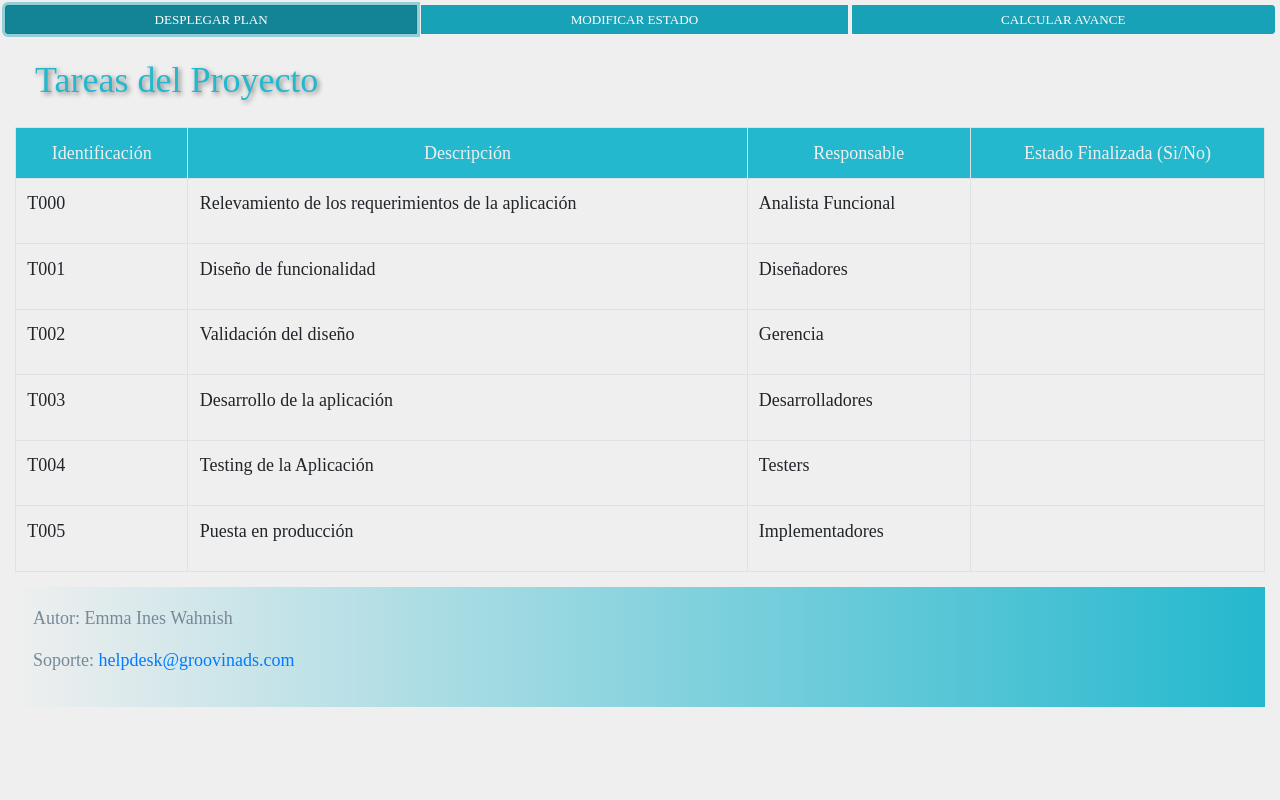
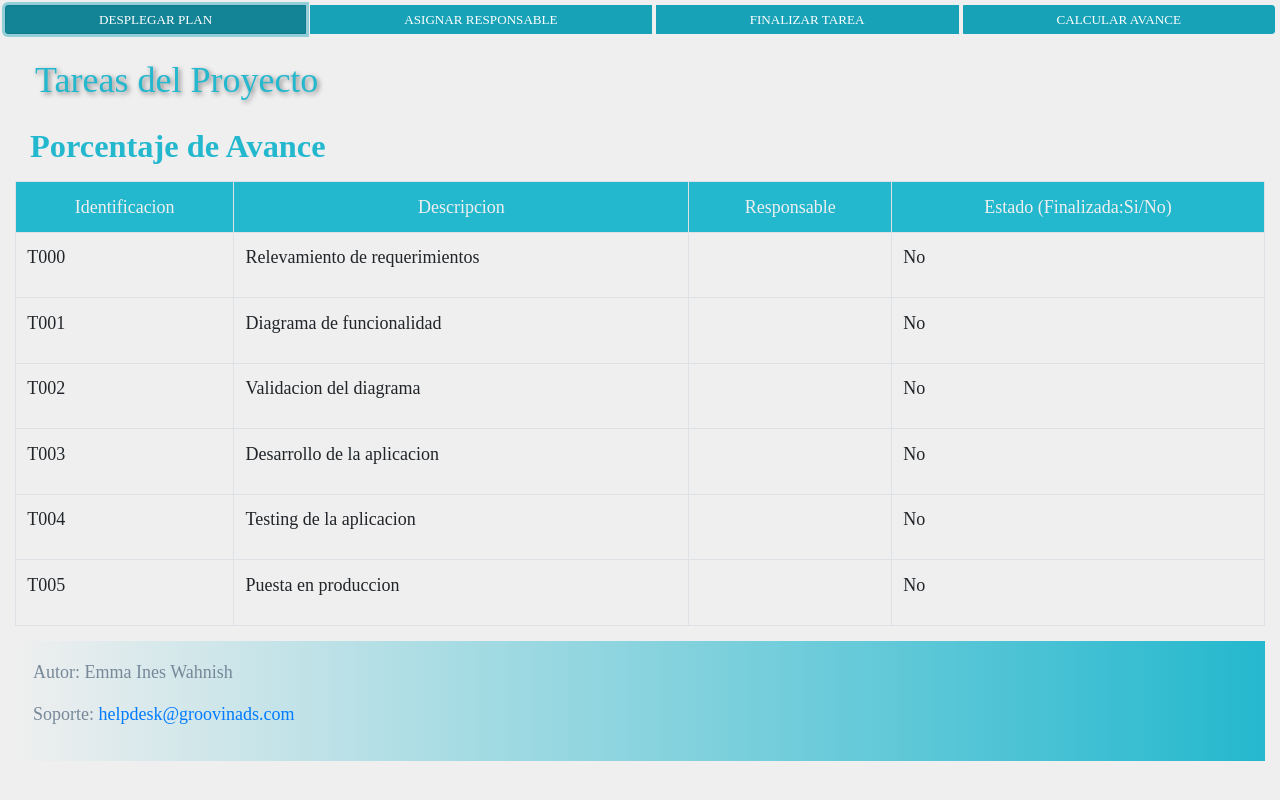
Before and after one commit to EmmaInesWahnish/desafios-javascript-coderhouse, a website: page index.html in a window 1280 px wide. Both pictures are taken after a click on the button "DESPLEGAR PLAN". Drawn offline with nearby package versions, Linux system fonts and the light colour scheme.

Commit message:
Simulacion

```diff
--- a/index.html
+++ b/index.html
@@ -21,9 +21,10 @@
     <div class="grid-stat">
         <header>
             <div class="m10 btn-group btn-group-sm" style="width: 100%;">
-                <button type="button" class="btn btn-info" onclick="mostrar()">Desplegar Plan</button>
-                <button type="button" class="btn btn-info">Modificar Estado</button>
-                <button type="button" class="btn btn-info">Calcular Avance</button>
+                <button type="button" class="btn btn-info" onclick="showPlan()">Desplegar plan</button>
+                <button type="button" class="btn btn-info" onclick="asignTask()">Asignar responsable</button>
+                <button type="button" class="btn btn-info" onclick="changeTaskStatus()">Finalizar Tarea</button>
+                <button type="button" class="btn btn-info" onclick="percentComplete()">Calcular Avance</button>
             </div>
         </header>
 
@@ -38,96 +39,100 @@
                         </div>
                     </div>
                 </div>
+                <div class="col-md-12">
+                    <h2>Porcentaje de Avance</h2>
+                    <P id="avance"></P>
+                </div>
                 <div class="table-responsive">
                     <table class="showes table table-bordered">
                         <tr>
-                            <th>Identificación</th>
-                            <th>Descripción</th>
+                            <th>Identificacion</th>
+                            <th>Descripcion</th>
                             <th>Responsable</th>
-                            <th>Estado Finalizada (Si/No)</th>
+                            <th>Estado (Finalizada:Si/No)</th>
                         </tr>
                         <tr>
                             <td>
-                               <p>T000</p>
+                               <p id="F00C00"></p>
                             </td>
                             <td>
-                                <p>Relevamiento de los requerimientos de la aplicación</p>
+                                <p id="F00C01"></p>
                             </td>
                             <td>
                                 <p id="F00C02"></p>
                             </td>
                             <td>
-                                <p></p>
+                                <p id="F00C03"></p>
                             </td>
                         </tr>
                         <tr>
                             <td>
-                                <p>T001</p>
+                                <p id="F01C00"></p>
                              </td>
                              <td>
-                                <p>Diseño de funcionalidad</p>
+                                 <p id="F01C01"></p>
                              </td>
                              <td>
                                  <p id="F01C02"></p>
                              </td>
                              <td>
-                                <p></p>
+                                 <p id="F01C03"></p>
                              </td>
                         </tr>
                         <tr>
                             <td>
-                                <p>T002</p>
+                               <p id="F02C00"></p>
                              </td>
                              <td>
-                                <p>Validación del diseño</p>
+                               <p id="F02C01"></p>
                              </td>
                              <td>
                                 <p id="F02C02"></p>
                              </td>
                              <td>
-                                <p></p>
+                                <p id="F02C03"></p>
                              </td>
                         </tr>
                         <tr>
                             <td>
-                                <p>T003</p>
+                               <p id="F03C00"></p>
                              </td>
                              <td>
-                                <p>Desarrollo de la aplicación</p>
+                               <p id="F03C01"></p>
                              </td>
                              <td>
                                 <p id="F03C02"></p>
                              </td>
                              <td>
-                                <p></p>
+                                <p id="F03C03"></p>
                              </td>
                         </tr>
                         <tr>
                             <td>
-                                <p>T004</p>
+                                <p id="F04C00"></p>
                              </td>
                              <td>
-                                <p>Testing de la Aplicación</p>
+                                <p id="F04C01"></p>
                              </td>
                              <td>
                                 <p id="F04C02"></p>
                              </td>
                              <td>
-                                <p></p>
+                                <p id="F04C03"></p>
                              </td>
                         </tr>
                         <tr>
                             <td>
-                                <p>T005</p>
+                                <p id="F05C00"></p>
                              </td>
                              <td>
-                                <p>Puesta en producción</p>
+                                <p id="F05C01"></p>
                              </td>
                              <td>
                                 <p id="F05C02"></p>
                              </td>
                              <td>
-                                <p></p>
+                                <p id="F05C03"></p>
                              </td>
                         </tr>
                     </table>
@@ -149,17 +154,10 @@
                 integrity="sha384-+YQ4JLhjyBLPDQt//I+STsc9iw4uQqACwlvpslubQzn4u2UU2UFM80nGisd026JF"
                 crossorigin="anonymous"></script>
 
-            <script>
-                function mostrar(){
-                    let responsable = ["Analista Funcional", "Diseñadores", "Gerencia", "Desarrolladores", "Testers", "Implementadores" ];
-                    for (var i=0; i < responsable.length; i++) {
-                        let theId = "F0"+i+"C02";
-                        console.log(theId, responsable[i])
-                        document.getElementById(theId).innerHTML = responsable[i];
-                    }
-                }
-            </script>
-
+            <script src="./js/clase20000Wahnish03.js"></script>
+            <script src="./js/clase20000Wahnish04.js"></script>
+            <script src="./js/clase20000Wahnish05.js"></script>
+            <script src="./js/clase20000Wahnish06.js"></script>
 </body>
 
 </html>
--- a/js/clase20000Wahnish01.js
+++ b/js/clase20000Wahnish01.js
@@ -1,3 +1,4 @@
+function percentComplete() {
 let tareas = prompt("Ingrese la cantidad total de tareas del plan");
 //Se valida la información ingresada
 if (isNaN(tareas) || Number(tareas) <= 0) {
@@ -16,3 +17,4 @@ if (isNaN(tareas) || Number(tareas) <= 0) {
         alert("El porcentaje de avance del plan es del " + porcentaje + " %");
     }
 }
+}
--- /dev/null
+++ b/js/clase20000Wahnish03.js
@@ -0,0 +1,26 @@
+function showPlan(){
+    let tasks= [];
+    let auxArray = ["T000", "Relevamiento de requerimientos", " ","No"];
+    tasks.push(auxArray);
+    auxArray = [];
+    auxArray = ["T001", "Diagrama de funcionalidad", " ","No"];
+    tasks.push(auxArray);
+    auxArray = [];
+    auxArray = ["T002", "Validacion del diagrama", " ","No"];
+    tasks.push(auxArray);
+    auxArray = [];
+    auxArray = ["T003", "Desarrollo de la aplicacion", " ","No"];
+    tasks.push(auxArray);
+    auxArray = [];
+    auxArray = ["T004", "Testing de la aplicacion", " ","No"];
+    tasks.push(auxArray);
+    auxArray = [];
+    auxArray = ["T005", "Puesta en produccion", " ","No"];
+    tasks.push(auxArray);
+    for (var i=0; i < 6; i++) {
+        for (var j=0; j < 4; j++) {
+            let theId = "F0" + i +"C0" + j;
+            document.getElementById(theId).innerHTML = tasks[i][j];
+        }
+    }
+}
--- /dev/null
+++ b/js/clase20000Wahnish04.js
@@ -0,0 +1,35 @@
+function asignTask() {
+    let anotherTask = "S";
+    let responsable = '';
+    do {
+        theTask = '';
+        while (!theTask || Number(theTask) || theTask == '') {
+            theTask = prompt("Ingrese Id de tarea a asignar")
+        }
+        taskExists = false;
+        let taskId = '';
+        for (i=0; i < 6; i++) {
+            let theId = "F0" + i +"C00";
+            taskId = document.getElementById(theId).innerHTML;
+            if (taskId === theTask) {
+                taskExists = true;
+                responsable = "F0" + i + "C02";
+            }
+        }
+        if (taskExists) {
+            let nombre = prompt("Por favor ingrese el Nombre del responsable asignado");
+            while (!nombre || Number(nombre) || nombre == '') {
+                alert("Es obligtorio ingresar un nombre no nulo");
+                nombre = prompt("Por favor ingrese el Nombre del responsable asignado");
+            }
+            alert("Se ha asignado la tarea " + theTask + " a " + nombre);
+            document.getElementById(responsable).innerHTML = nombre;
+        }
+        else  {
+            alert("No existe una tarea con Id " + theTask + " en el plan");
+        }
+        anotherTask = prompt ("Ingrese la letra N cuando no desee asignar mas tareas");
+
+    } while (anotherTask != "N");
+
+}
--- /dev/null
+++ b/js/clase20000Wahnish05.js
@@ -0,0 +1,29 @@
+function changeTaskStatus() {
+    let anotherTask = "S";
+    do {
+        theTask = '';
+        while (!theTask || Number(theTask) || theTask == '') {
+            theTask = prompt("Ingrese Id de tarea a marcar como finalizada")
+        }
+        taskExists = false;
+        let taskId = '';
+        for (i=0; i < 6; i++) {
+            let theId = "F0" + i +"C00";
+            let estado = "F0" + i + "C03";
+            taskId = document.getElementById(theId).innerHTML;
+            if (taskId === theTask) {
+                taskExists = true;
+                document.getElementById(estado).innerHTML = "Si"
+            }
+        }
+        if (taskExists) {
+            alert("Se ha finalizado la tarea " + theTask);
+        }
+        else  {
+            alert("No existe una tarea con Id " + theTask + " en el plan");
+        }
+        anotherTask = prompt ("Ingrese la letra N cuando no desee finalizar mas tareas");
+
+    } while (anotherTask != "N");
+
+}
--- /dev/null
+++ b/js/clase20000Wahnish06.js
@@ -0,0 +1,14 @@
+function percentComplete() {
+    let tareasFinalizadas = 0;
+    let  cantidadTotalTareas = 6;
+    for (i=0; i < cantidadTotalTareas; i++) {
+        let estado = "F0" + i + "C03";
+        if (document.getElementById(estado).innerHTML === "Si") {
+            tareasFinalizadas++;
+        }
+    }
+    let porcentaje = (100 * Number(tareasFinalizadas)) / Number(cantidadTotalTareas);
+    alert("El porcentaje de avance del plan es del " + porcentaje + " %");
+    resultado = porcentaje + " %";
+    document.getElementById("avance").innerHTML = resultado;
+}
```
Lines whose indentation alone changed are shown as unchanged.
